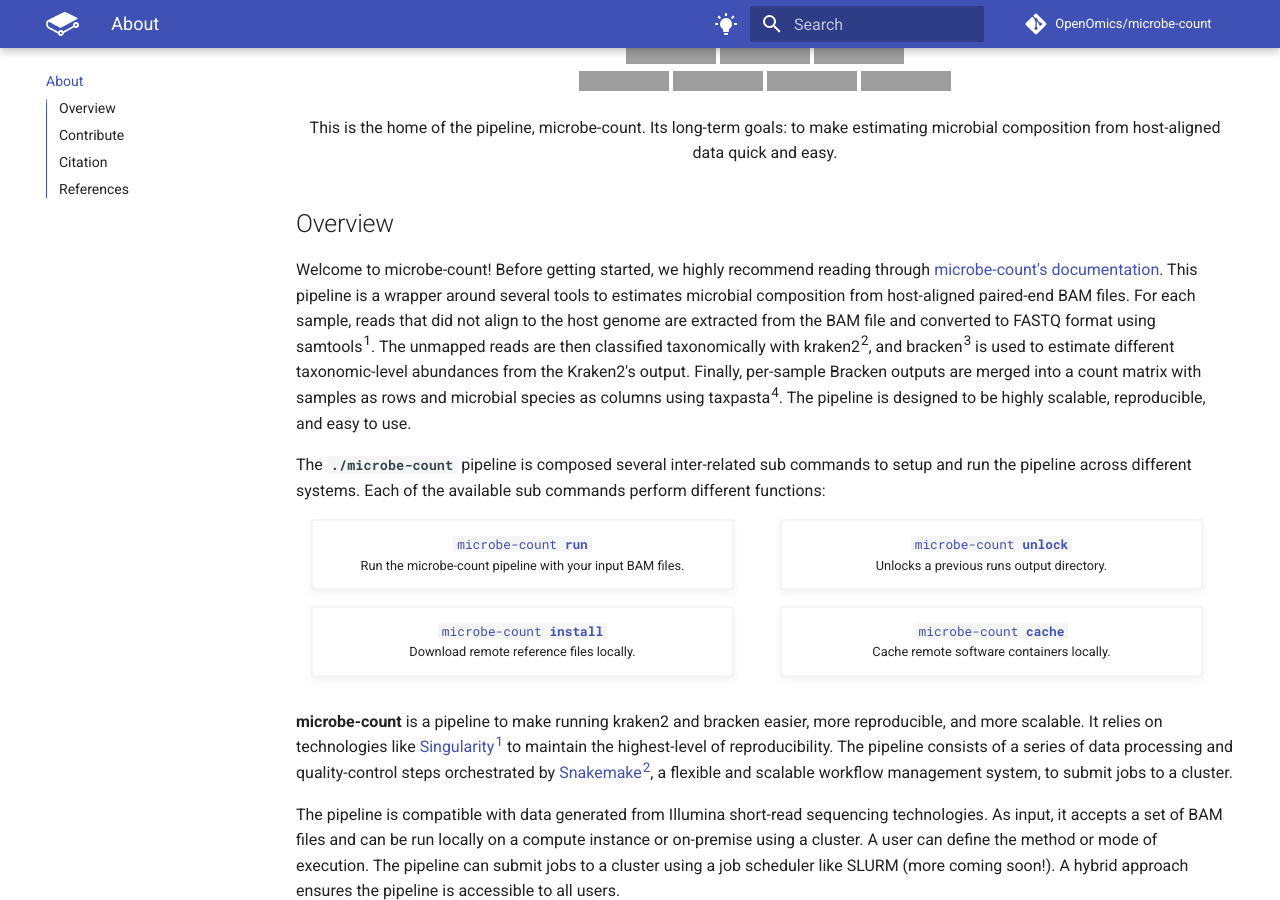
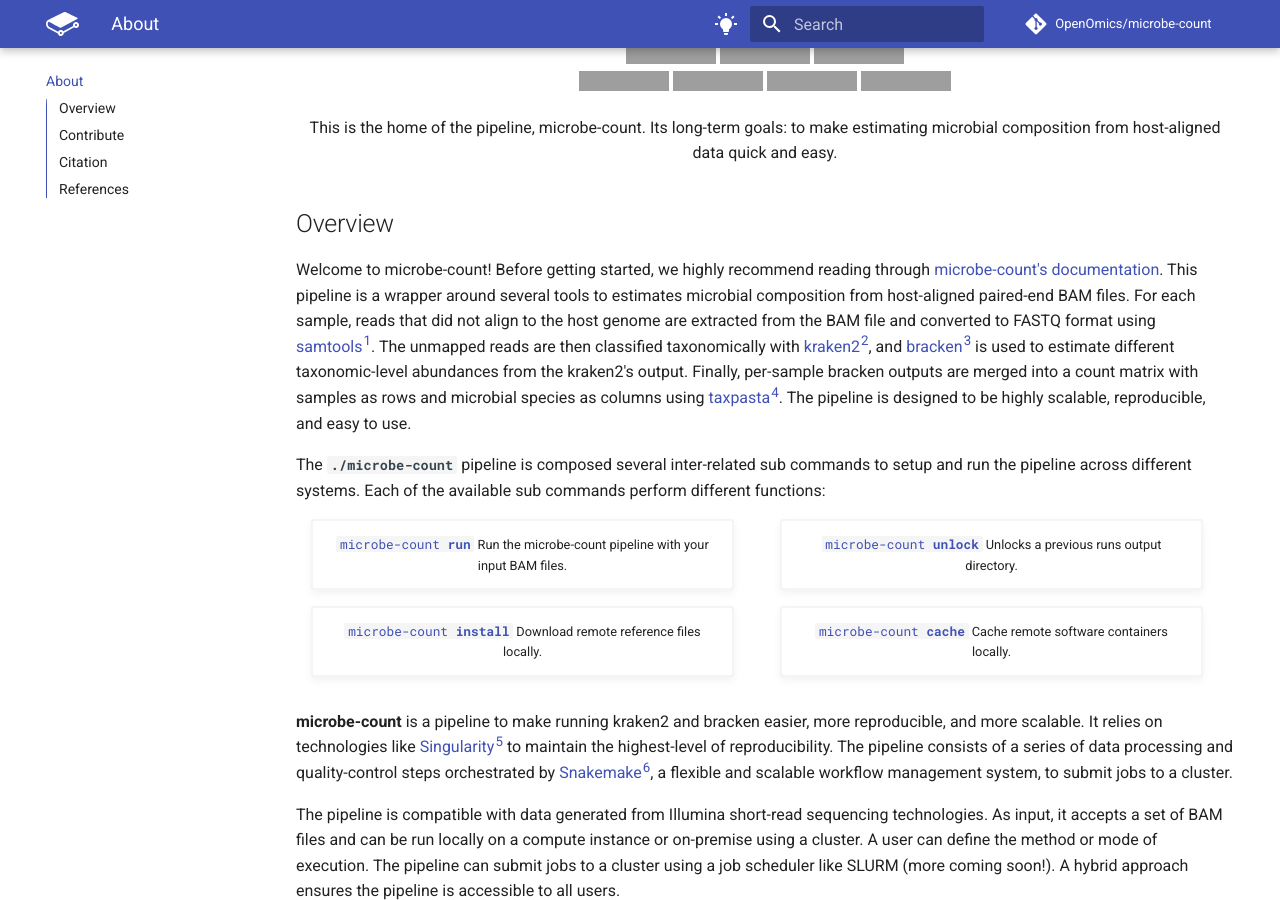
Before and after one commit to OpenOmics/microbe-count, an MkDocs documentation site: the page built from docs/index.md, in a window 1280 px wide and 900 px high, scrolled down 230 px, cut to the strip 0-900 px from the top of the window. Built offline with MkDocs 1.6.1 and Material for MkDocs 9.7.7, drawn with Linux system fonts in a browser that asks for light colours; comment, search, counter and statistics services are not loaded; the version menu is left out; grey boxes are pictures that could not be loaded.

Commit message:
docs: updating zenodo badge to use img shields and adding links to different tools used by the pipeline.

```diff
--- a/docs/index.md
+++ b/docs/index.md
@@ -4,7 +4,7 @@
 
   <b><i>An awesome snakemake pipeline to quantify microbial composition</i></b><br>
   <a href="https://doi.org/10.5281/zenodo.20349358">
-    <img src="https://zenodo.org/badge/DOI/10.5281/zenodo.20349358.svg" alt="DOI">
+    <img src="https://img.shields.io/badge/DOI-10.5281%2Fzenodo.20349358-blue" alt="DOI">
   </a>
   <a href="https://github.com/OpenOmics/microbe-count/releases">
     <img alt="GitHub release" src="https://img.shields.io/github/v/release/OpenOmics/microbe-count?color=blue&include_prereleases">
@@ -34,7 +34,7 @@
 
 ## Overview
 
-Welcome to microbe-count! Before getting started, we highly recommend reading through [microbe-count's documentation](https://openomics.github.io/microbe-count/). This pipeline is a wrapper around several tools to estimates microbial composition from host-aligned paired-end BAM files. For each sample, reads that did not align to the host genome are extracted from the BAM file and converted to FASTQ format using samtools<sup>1</sup>. The unmapped reads are then classified taxonomically with kraken2<sup>2</sup>, and bracken<sup>3</sup> is used to estimate different taxonomic-level abundances from the Kraken2's output. Finally, per-sample Bracken outputs are merged into a count matrix with samples as rows and microbial species as columns using taxpasta<sup>4</sup>. The pipeline is designed to be highly scalable, reproducible, and easy to use.
+Welcome to microbe-count! Before getting started, we highly recommend reading through [microbe-count's documentation](https://openomics.github.io/microbe-count/). This pipeline is a wrapper around several tools to estimates microbial composition from host-aligned paired-end BAM files. For each sample, reads that did not align to the host genome are extracted from the BAM file and converted to FASTQ format using [samtools<sup>1</sup>](https://github.com/samtools/samtools). The unmapped reads are then classified taxonomically with [kraken2<sup>2</sup>](https://github.com/DerrickWood/kraken2), and [bracken<sup>3</sup>](https://github.com/jenniferlu717/Bracken) is used to estimate different taxonomic-level abundances from the kraken2's output. Finally, per-sample bracken outputs are merged into a count matrix with samples as rows and microbial species as columns using [taxpasta<sup>4</sup>](https://github.com/taxprofiler/taxpasta). The pipeline is designed to be highly scalable, reproducible, and easy to use.
 
 The **`./microbe-count`** pipeline is composed several inter-related sub commands to setup and run the pipeline across different systems. Each of the available sub commands perform different functions:
 
@@ -68,7 +68,7 @@
 
 </section>
 
-**microbe-count** is a pipeline to make running kraken2 and bracken easier, more reproducible, and more scalable. It relies on technologies like [Singularity<sup>1</sup>](https://singularity.lbl.gov/) to maintain the highest-level of reproducibility. The pipeline consists of a series of data processing and quality-control steps orchestrated by [Snakemake<sup>2</sup>](https://snakemake.readthedocs.io/en/stable/), a flexible and scalable workflow management system, to submit jobs to a cluster.
+**microbe-count** is a pipeline to make running kraken2 and bracken easier, more reproducible, and more scalable. It relies on technologies like [Singularity<sup>5</sup>](https://singularity.lbl.gov/) to maintain the highest-level of reproducibility. The pipeline consists of a series of data processing and quality-control steps orchestrated by [Snakemake<sup>6</sup>](https://snakemake.readthedocs.io/en/stable/), a flexible and scalable workflow management system, to submit jobs to a cluster.
 
 The pipeline is compatible with data generated from Illumina short-read sequencing technologies. As input, it accepts a set of BAM files and can be run locally on a compute instance or on-premise using a cluster. A user can define the method or mode of execution. The pipeline can submit jobs to a cluster using a job scheduler like SLURM (more coming soon!). A hybrid approach ensures the pipeline is accessible to all users.
 
```
Also changed, not shown: README.md (+2 -2 lines).
